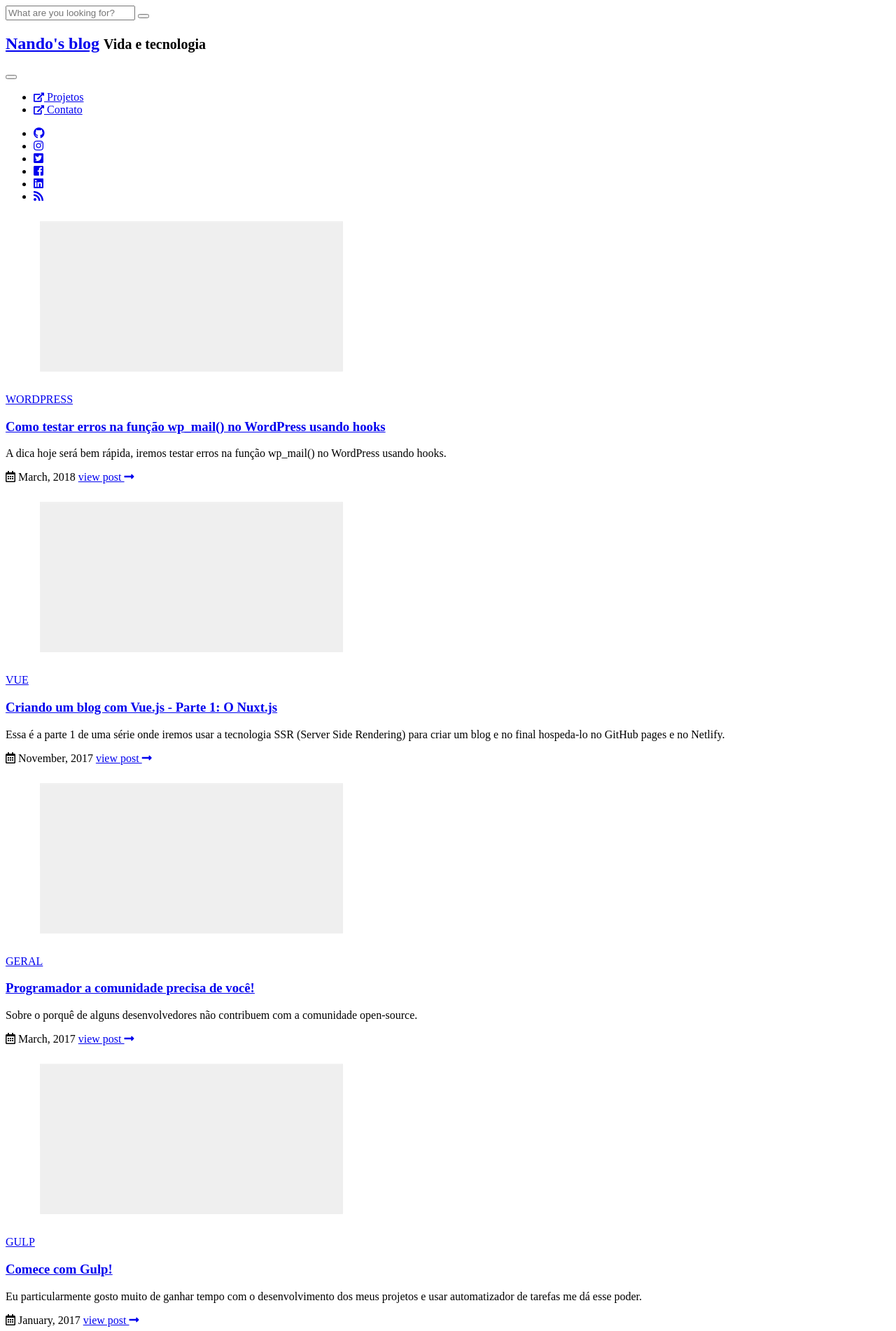
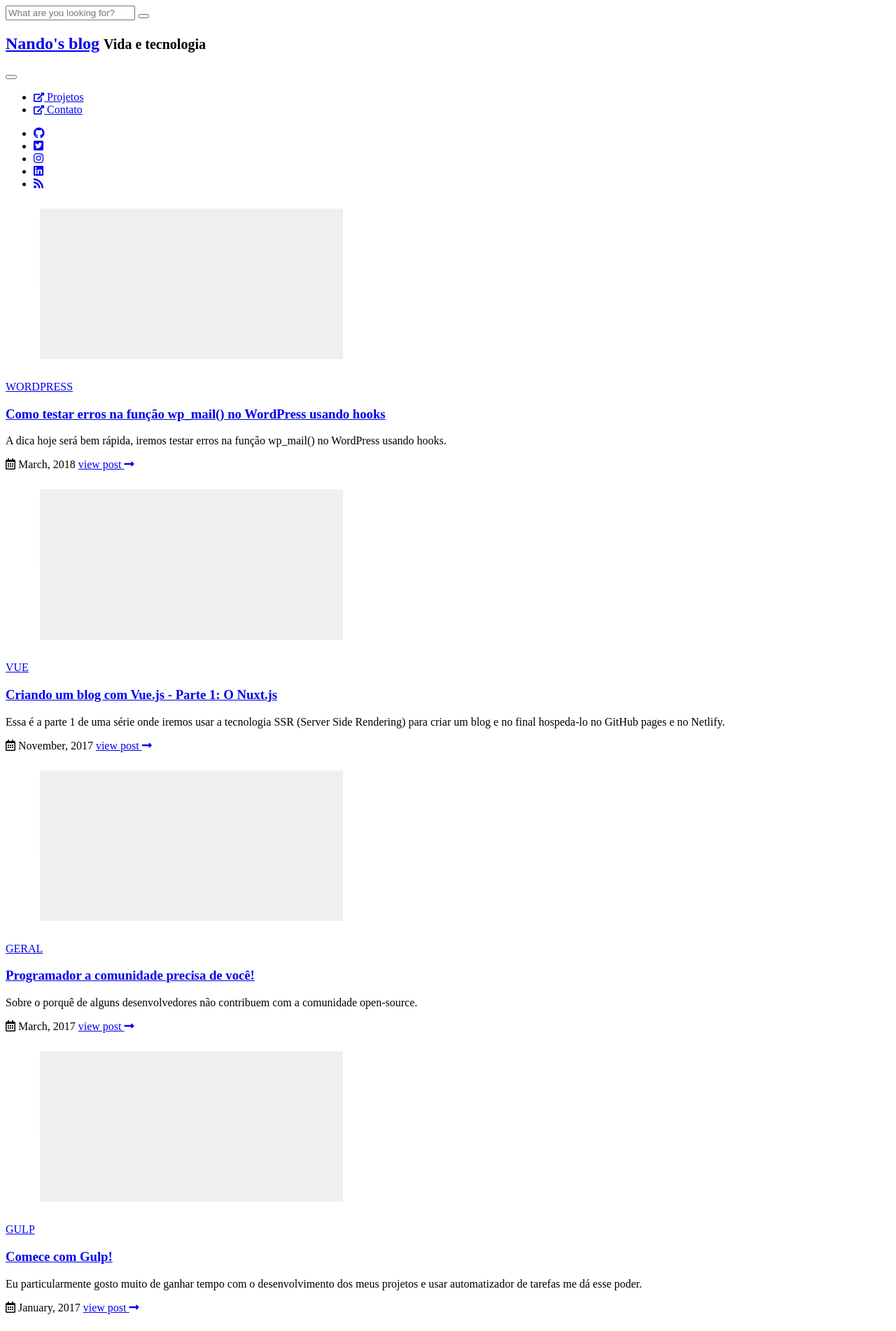
Before and after one commit to nandomoreirame/blog-nandomoreira, a Jekyll site: the page built from src/index.html, in a window 1280 px wide. Shown: the top 1902 px of the page at 70% size. Built offline with Jekyll 4.4.1, drawn with Linux system fonts in a browser that asks for light colours; nearby versions of some CDN libraries; a script that is not in the unit is left out; the list of posts is cut into pages by our own code; comment, search, counter and statistics services are not loaded.

Commit message:
remove facebook

```diff
--- a/src/_includes/social-icons.html
+++ b/src/_includes/social-icons.html
@@ -2,11 +2,6 @@
     <li class="nav-item">
         <a href="https://github.com/{{ site.github }}" target="_blank" class="nav-link">
             <i class="fab fa-github"></i>
-        </a>
-    </li>
-    <li class="nav-item">
-        <a href="https://instagram.com/{{ site.instagram }}" target="_blank" class="nav-link">
-            <i class="fab fa-instagram"></i>
         </a>
     </li>
     <li class="nav-item">
@@ -15,8 +10,8 @@
         </a>
     </li>
     <li class="nav-item">
-        <a href="https://fb.com/{{ site.facebook }}" target="_blank" class="nav-link">
-            <i class="fab fa-facebook-square"></i>
+        <a href="https://instagram.com/{{ site.instagram }}" target="_blank" class="nav-link">
+            <i class="fab fa-instagram"></i>
         </a>
     </li>
     <li class="nav-item">
```
